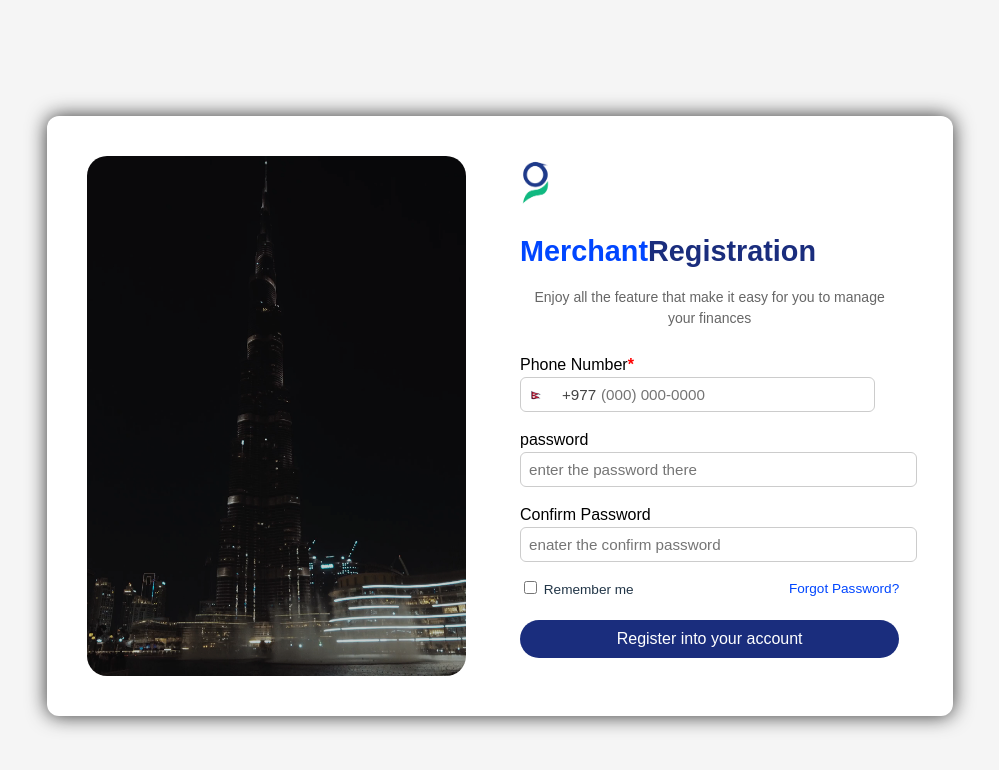
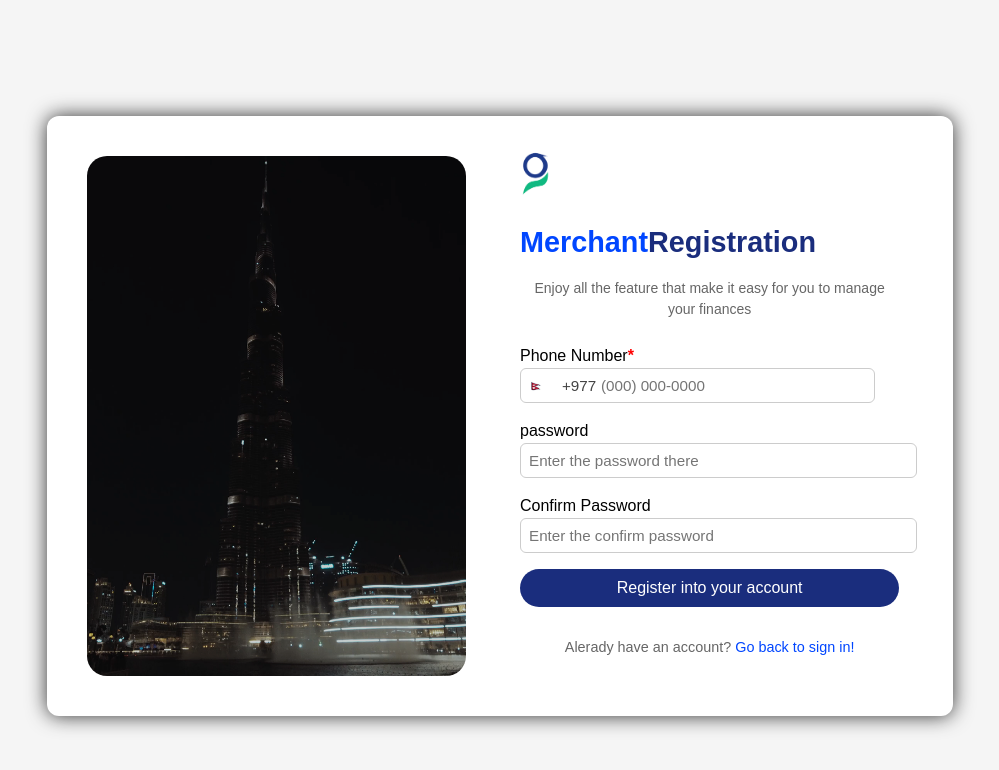
Before and after one commit to sugamraut/form-design, a React (Vite) app: page /register in a window 1280 px wide. Shown: the top 770 px of the page, without its empty margins (140-1139 px from the left). Built offline with nearby package versions, Linux system fonts and the light colour scheme.

Commit message:
edit the register page

```diff
--- a/src/App.tsx
+++ b/src/App.tsx
@@ -5,7 +5,7 @@ import viteLogo from '/vite.svg'
 import { BrowserRouter, Route, Router, Routes } from 'react-router-dom'
 import Login from './pages/Login'
 import Register from './pages/Register/Register'
-import Forget from './pages/forget-password/forget'
+import Forget from './pages/forget-password/Forget'
 
 function App() {
   const [count, setCount] = useState(0)
--- a/src/pages/Login.tsx
+++ b/src/pages/Login.tsx
@@ -5,7 +5,7 @@ import top from './log in/side.png';
 import logoImage from './log in/top.png';
 import nepal from './log in/nepal.webp'
 
-function App() {
+function Login() {
   return (
     <div className="login-container">
       <div className="login-box">
@@ -28,7 +28,7 @@ function App() {
             <label htmlFor="phone"style={{ color: 'black',display:"flex" }}>Phone Number <span className="required">*</span></label>
             <div className="input-with-prefix">
                 <img src={nepal} alt="" className='flag-icon' />
-              <span className="prefix">+971</span>
+              <span className="prefix">+977</span>
 
               <input type="tel" id="phone" placeholder="(000) 000-0000" />
             </div>
@@ -50,4 +50,4 @@ function App() {
   );
 }
 
-export default App;
+export default Login
--- a/src/pages/Register/Register.tsx
+++ b/src/pages/Register/Register.tsx
@@ -29,15 +29,16 @@ function Register() {
               <input type="tel" id="phone" placeholder="(000) 000-0000" />
             </div>
                     <label htmlFor='password' style={{color:"black",display:"flex"}}>password</label>
-                    <input type="password" name="" id="password" placeholder='enter the password there'/>
+                    <input type="password" name="" id="password" placeholder='Enter the password there'/>
                     <label htmlFor='confirm-password' style={{color:"black",display:"flex"}}>Confirm Password</label>
-                    <input type='password' id='confirm-password' placeholder='enater the confirm password'/>
-                    <div className="form-extras">
-              <label><input type="checkbox" style={{ color: 'black' }}/> Remember me</label>
+                    <input type='password' id='confirm-password' placeholder='Enter the confirm password'/>
+                    {/* <div className="form-extras"> */}
+              {/* <label><input type="checkbox" style={{ color: 'black' }}/> Remember me</label>
               <a href="#">Forgot Password?</a>
-            </div>
+            </div> */}
 
             <button type="submit">Register  into your account</button>
+             <p className="register">Alerady have an account? <a href="/login">Go back to sign in!</a></p>
                 </form>
 
             </div>
```
